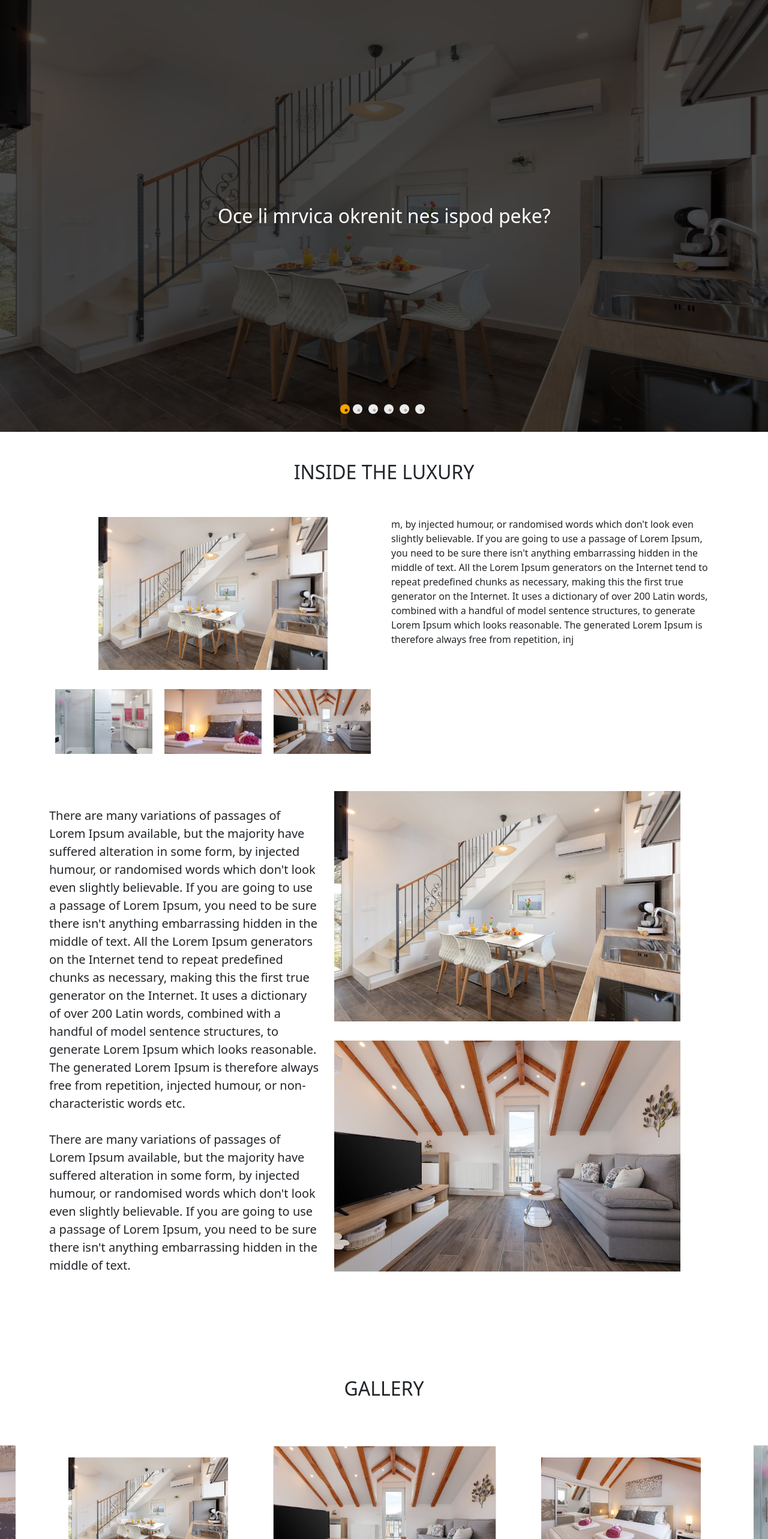
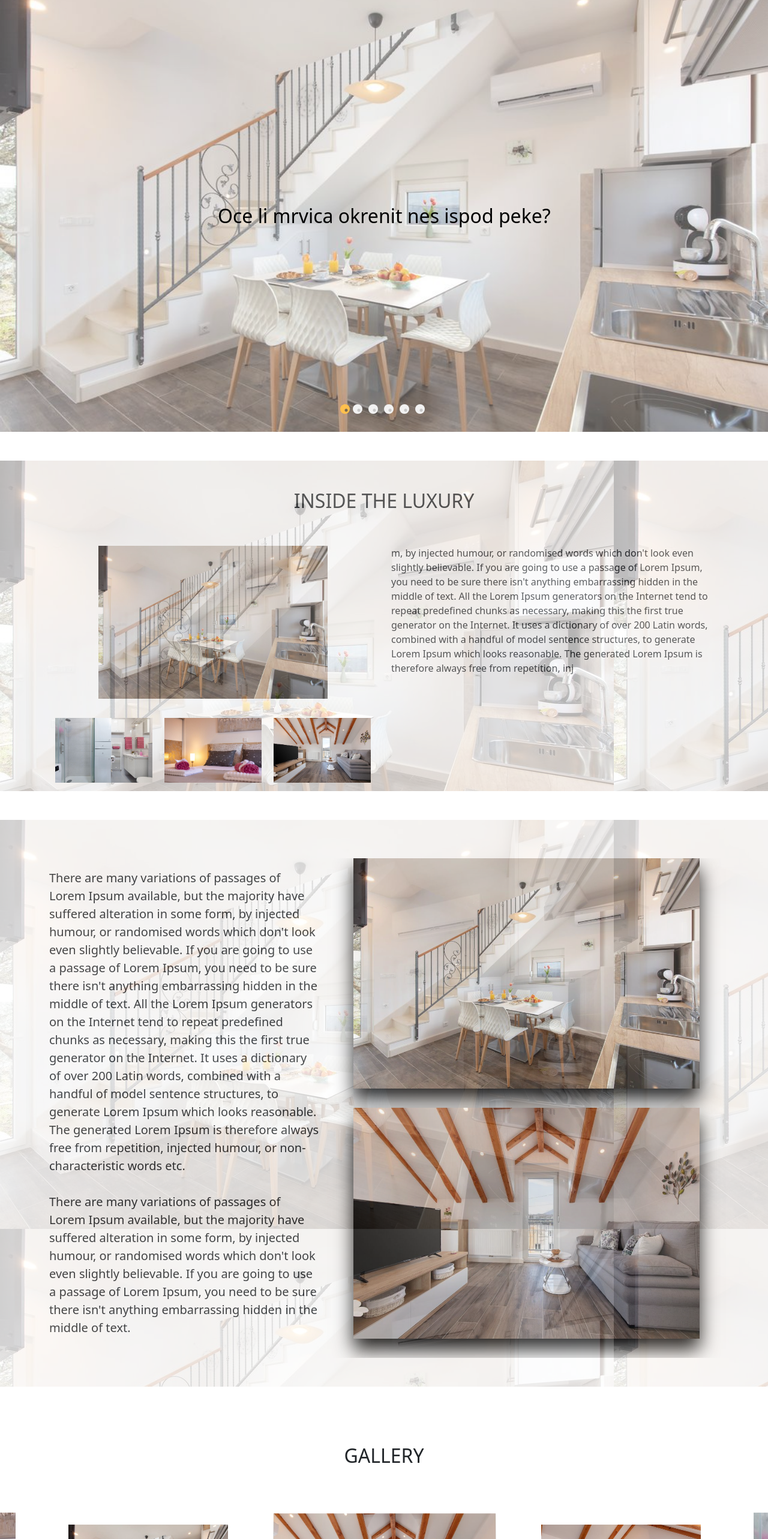
Before and after one commit to StipoMargic/alinica-dvori, a React (Create React App) app: page / in a window 1280 px wide. Shown: the top 2566 px of the page at 60% size. Built offline with nearby package versions, Linux system fonts and the light colour scheme.

Commit message:
added bg overlays, css fixes

```diff
--- a/src/App.js
+++ b/src/App.js
@@ -7,8 +7,10 @@ import Hero from "./hero";
 function App() {
   return (
     <>
-      <Hero />
-      <InsideTheLuxury />
+      <Hero/>
+      <div className="spacer"/>
+      <InsideTheLuxury/>
+      <div className="spacer"/>
       <About/>
       <Gallery/>
       <Contact/>
--- a/src/about/index.jsx
+++ b/src/about/index.jsx
@@ -6,6 +6,7 @@ import img2 from "../assets/images/2.jpg";
 const About = () => {
   return (
     <section className="about py-5">
+      <div style={{backgroundImage: "url(1.jpg)"}} className="about-bg" />
       <div className="container">
         <div className="row">
           <div className="col-lg-5">There are many variations of passages of Lorem Ipsum available, but the majority have suffered alteration in some form, by injected humour, or randomised words which don't look even slightly believable. If you are going to use a passage of Lorem Ipsum, you need to be sure there isn't anything embarrassing hidden in the middle of text. All the Lorem Ipsum generators on the Internet tend to repeat predefined chunks as necessary, making this the first true generator on the Internet. It uses a dictionary of over 200 Latin words, combined with a handful of model sentence structures, to generate Lorem Ipsum which looks reasonable. The generated Lorem Ipsum is therefore always free from repetition, injected humour, or non-characteristic words etc.
--- a/src/about/style.css
+++ b/src/about/style.css
@@ -1,6 +1,7 @@
 .images img {
-    padding-bottom: 2rem;
+    box-shadow: 0 18px 30px 0 black;
     width: 90%;
+    margin-bottom: 2rem;
 }
 
 .about .row {
@@ -9,6 +10,27 @@
     align-items: center;
 }
 
-.about .row > div:nth-child(1){
+.about .row > div:nth-child(1) {
     font-size: 20px;
 }
+
+.images {
+    margin-top: 1rem;
+    flex-direction: column;
+    display: flex;
+    justify-content: center;
+    align-items: center;
+}
+
+.about-bg {
+    height: 100%;
+    width: 100%;
+    position: absolute;
+    top: 0;
+    left: 0;
+    opacity: 0.2;
+}
+
+.about {
+    position: relative;
+}
--- a/src/contact/style.css
+++ b/src/contact/style.css
@@ -4,6 +4,7 @@
 }
 .contact {
     position: relative;
+    height: 30rem;
 }
 
 .contact-bg {
--- a/src/gallery/index.jsx
+++ b/src/gallery/index.jsx
@@ -18,6 +18,32 @@ const getSettings = () => ({
   autoplay: true,
   centerMode: true,
   autoplaySpeed: 5000,
+  responsive: [
+    {
+      breakpoint: 1024,
+      settings: {
+        slidesToShow: 3,
+        slidesToScroll: 1,
+        infinite: true,
+        dots: true
+      }
+    },
+    {
+      breakpoint: 600,
+      settings: {
+        slidesToShow: 1,
+        slidesToScroll: 1,
+        initialSlide: 2
+      }
+    },
+    {
+      breakpoint: 480,
+      settings: {
+        slidesToShow: 1,
+        slidesToScroll: 1
+      }
+    }
+  ]
 });
 
 const Gallery = () => {
--- a/src/hero/index.jsx
+++ b/src/hero/index.jsx
@@ -19,6 +19,7 @@ const Hero = () => {
   return (
     <>
       <div className="hero">
+        <div className="hero-overlay" />
         <h2>Oce li mrvica okrenit nes ispod peke?</h2>
           <Slider {...settings}>
             <img src={img1} alt=""/>
--- a/src/hero/style.css
+++ b/src/hero/style.css
@@ -6,7 +6,7 @@
 }
 
 .hero img {
-    filter: brightness(30%);
+    object-fit: cover !important;
     padding: 0 !important;
     height: 90vh !important;
     width: 100%;
@@ -18,8 +18,8 @@
 }
 
 .hero h2 {
-    color: white;
-    z-index: 50;
+    color: black !important;
+    z-index: 501;
     position: absolute;
     top: 50%;
     left: 50%;
@@ -41,3 +41,14 @@
 .slick-dots .slick-active button {
     background: orange !important;
 }
+
+.hero-overlay {
+    position: absolute;
+    height: 100%;
+    width: 100%;
+    top: 0;
+    background: white;
+    opacity: .3;
+    left: 0;
+    z-index: 500;
+}
--- a/src/index.css
+++ b/src/index.css
@@ -4,3 +4,9 @@
   box-sizing: border-box;
   overflow-x: hidden;
 }
+
+.spacer {
+  height:3rem;
+  width: 100vw;
+  background: white;
+}
--- a/src/inside-the-luxury/index.jsx
+++ b/src/inside-the-luxury/index.jsx
@@ -30,6 +30,7 @@ const InsideTheLuxury = () => {
   const settings = getSettings();
   return (
     <section className="inside-the-luxury">
+      <div style={{backgroundImage: "url(1.jpg)"}} className="luxury-bg" />
       <h2 className="text-center py-5">INSIDE THE LUXURY</h2>
       <div className="container">
         <div className="row">
--- a/src/inside-the-luxury/style.css
+++ b/src/inside-the-luxury/style.css
@@ -32,3 +32,16 @@
     justify-content: center;
     align-items: center;
 }
+
+.luxury-bg {
+    position: absolute;
+    height: 100%;
+    opacity: .3;
+    width: 100%;
+    top: 0;
+    left: 0;
+}
+
+.inside-the-luxury {
+    position: relative;
+}
```
